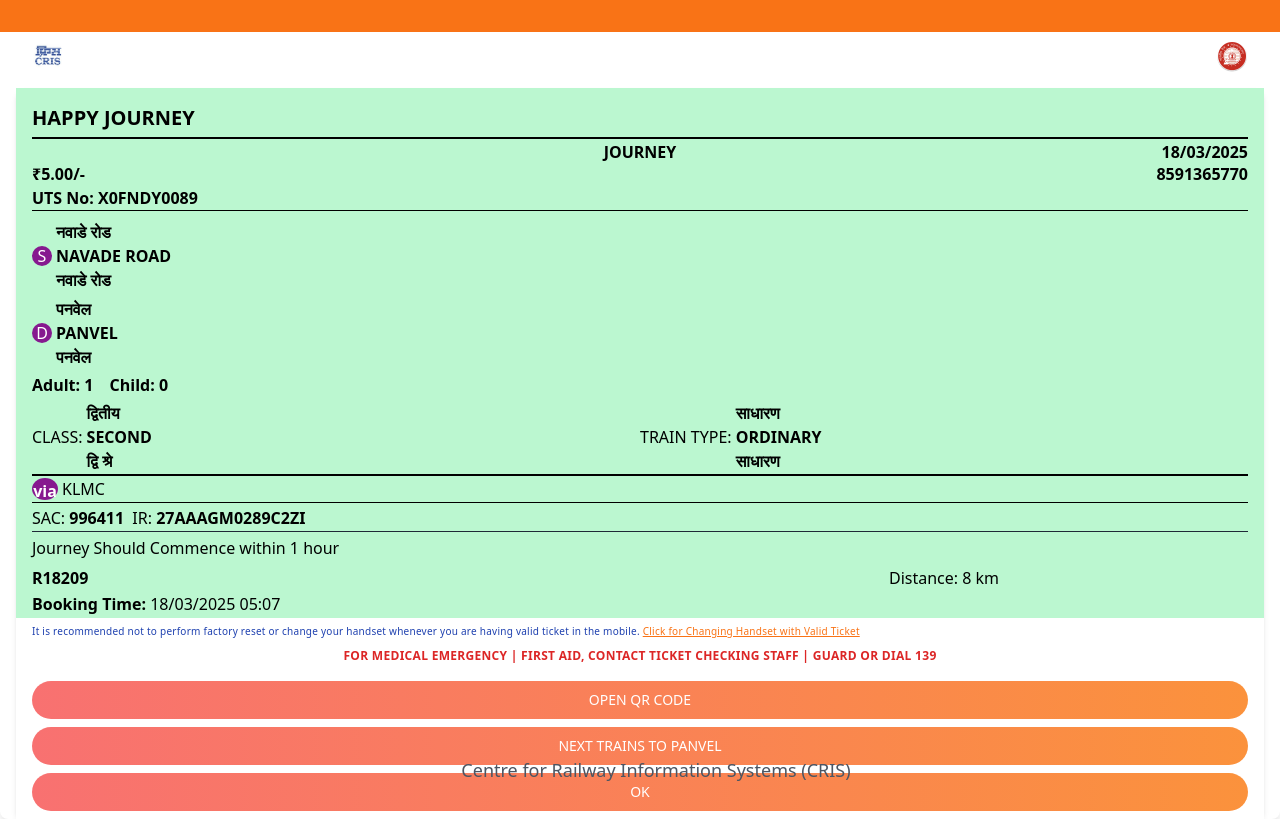
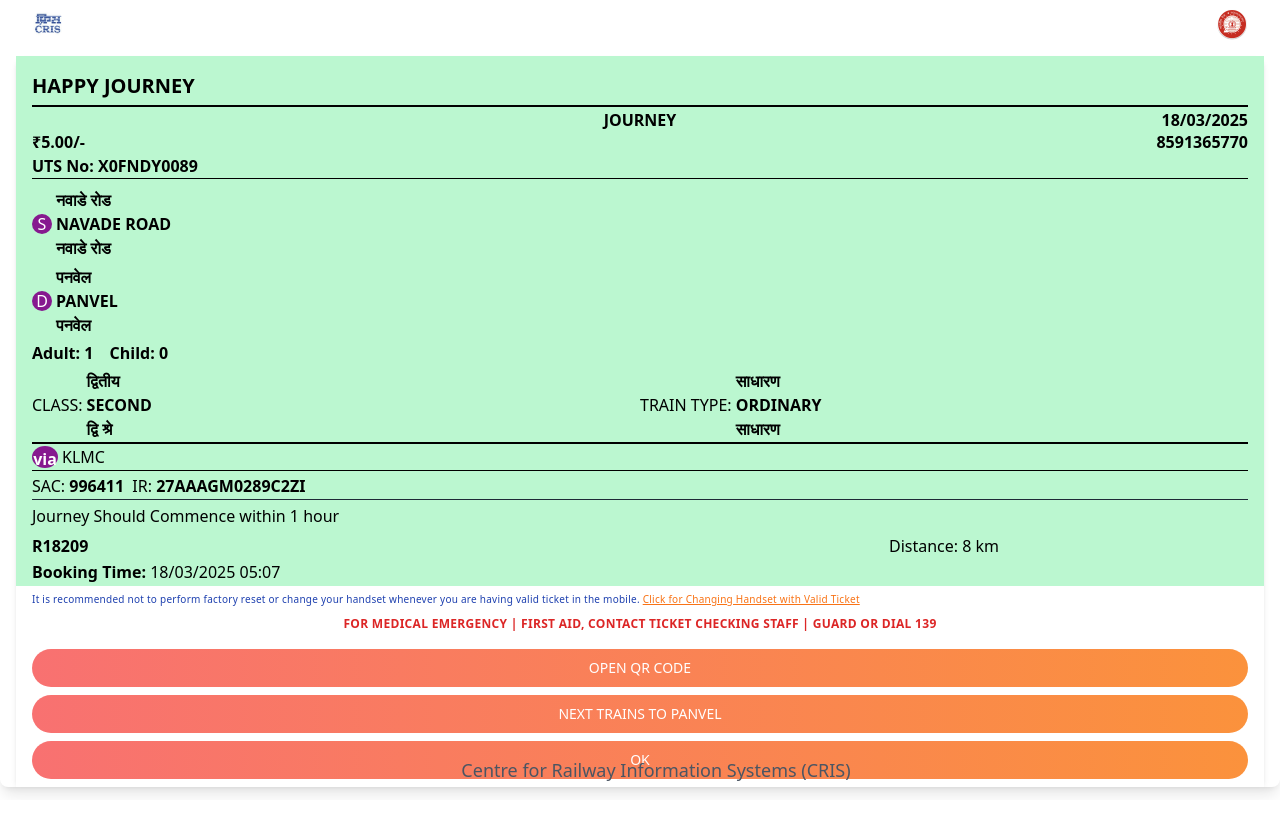
Before and after one commit to R0GDEV/UTS-ticket, a React (Vite) app: page / in a window 1280 px wide. Built offline with nearby package versions, Linux system fonts and the light colour scheme; no server answers.

Commit message:
Update Home.tsx

```diff
--- a/src/pages/Home.tsx
+++ b/src/pages/Home.tsx
@@ -178,8 +178,6 @@ const getShortName = (name: string): string => {
   return (
     <div>
       <div className=" w-full">
-
-        <div className=" bg-orange-500 h-8 w-full"> </div>
 
         <div className=" px-4 shadow-lg rounded-lg overflow-hidden ">
 
```
